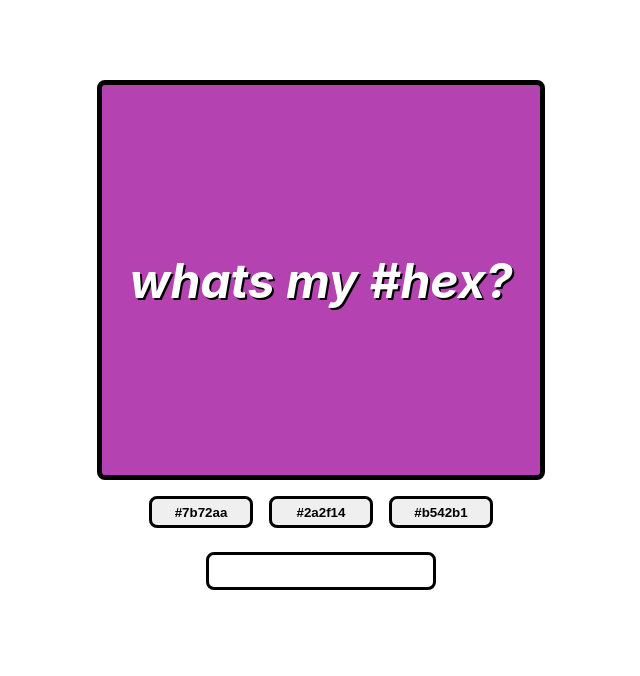
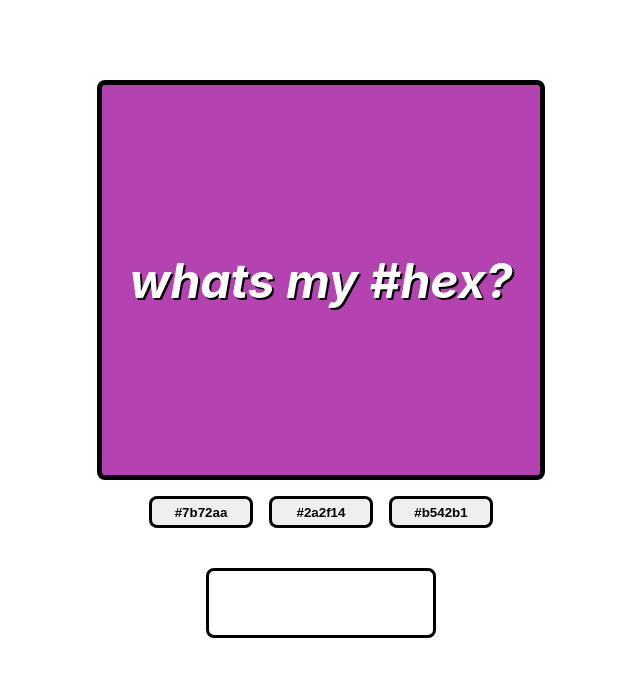
Before and after one commit to jamercer/challenge-hex-quiz, a React (Create React App) app: page / in a window 1280 px wide. Shown: the top 676 px of the page, without its empty margins (319-959 px from the left). Built offline with nearby package versions, Linux system fonts and the light colour scheme.

Commit message:
using animate.css

```diff
--- a/package.json
+++ b/package.json
@@ -10,6 +10,7 @@
     "@types/node": "^16.18.3",
     "@types/react": "^18.0.25",
     "@types/react-dom": "^18.0.9",
+    "animate.css": "^4.1.1",
     "react": "^18.2.0",
     "react-dom": "^18.2.0",
     "react-scripts": "5.0.1",
--- a/src/App.css
+++ b/src/App.css
@@ -50,16 +50,18 @@ button {
 }
 
 .message {
+	margin-top: 1rem;
   display: flex;
   flex-direction: column;
   align-items: center;
+  font-size: 1.5rem;
   font-style: italic;
   font-weight: bold;
 }
 
 .message div {
   width: 50%;
-  height: 2rem;
+  height: 4rem;
   margin: 0.5rem;
   border: 3px black solid;
   border-radius: var(--global-border-radius);
--- a/src/App.tsx
+++ b/src/App.tsx
@@ -1,11 +1,13 @@
 import React, { useEffect, useState } from "react";
 import logo from "./logo.svg";
 import "./App.css";
+import 'animate.css';
 
 function App() {
   const [colorChoices, setColorChoices] = useState<string[]>([]);
   const [displayedColor, setDisplayedColor] = useState<string>("");
   const [message, setMessage] = useState<{text: string, hex: string}>({text:'', hex:''});
+  const [messageClassName, setMessageClassName] = useState<string>('message');
 
   useEffect(() => {
     createNewQuiz();
@@ -40,15 +42,17 @@ function App() {
     if (hex === displayedColor) {
       // u win!
       setMessage({text: "correct!", hex: displayedColor});
+      setMessageClassName('message animate__animated animate__bounce')
     } else {
       // u loose!
       setMessage({text:"incorrect!", hex: displayedColor});
+      setMessageClassName('message animate__animated animate__headShake')
     }
     createNewQuiz();
   };
 
   return (
-    <div className="App">
+	<div className='App'>
       <div
         className="colorDisplay"
         style={{
@@ -63,7 +67,7 @@ function App() {
           <button onClick={() => btnClick(e)} key={i}>{e}</button>
         )}
       </div>
-      <div className="message">
+      <div className={messageClassName} onAnimationEnd={()=>setMessageClassName('message')}>
         {message.text}
         <div style={{
           backgroundColor: message.hex,
```
Also changed, not shown: 1 other file (tests, documents, lock files or other folders).
